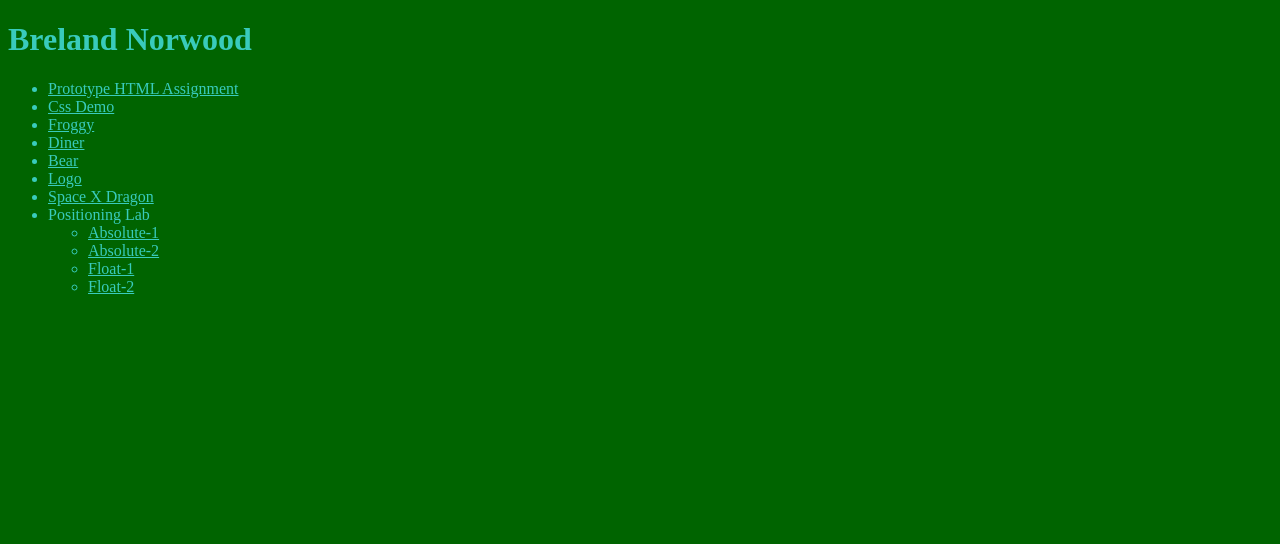
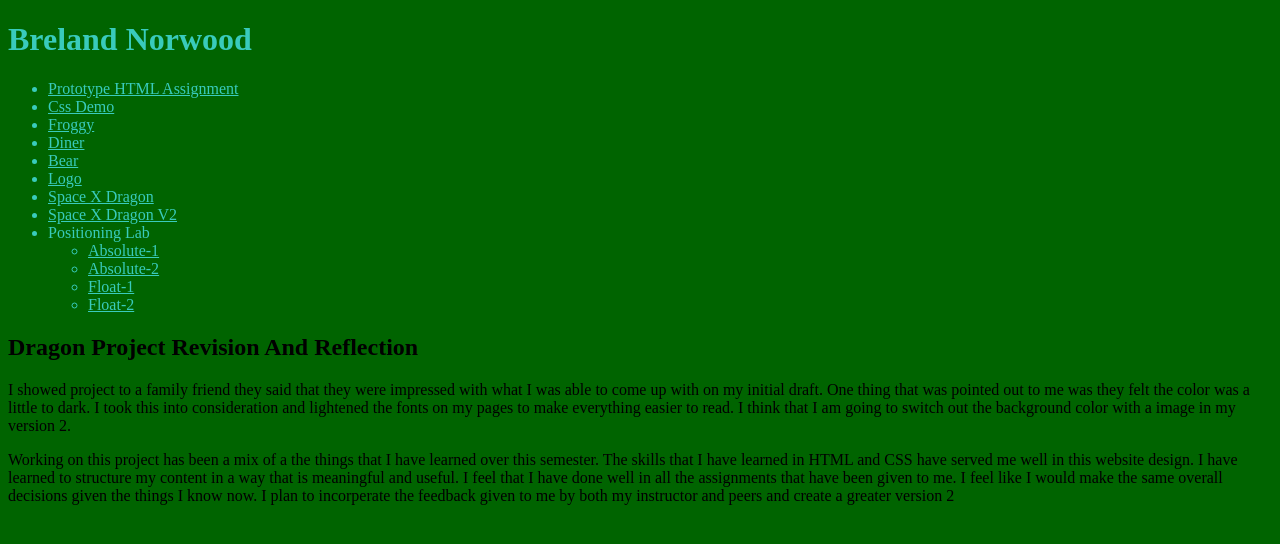
Before and after one commit to snake0517/ifsc-1310, a plain HTML site: page index.html in a window 1280 px wide. Drawn offline with Linux system fonts and the light colour scheme.

Commit message:
added link to version 2

```diff
--- a/index.html
+++ b/index.html
@@ -1,6 +1,7 @@
 <!doctype html>
 
 <html lang="en">
+
 <head>
   <meta charset="utf-8">
 
@@ -21,6 +22,7 @@
       <li><a href="assets/img/bear-beach.jpg"> Bear</a></li>
       <li><a href="assets/img/Logo.jpg"> Logo</a></li>
       <li><a href="dragon/index.html"> Space X Dragon</a></li>
+      <li><a href="dragonv2/index.html"> Space X Dragon V2</a></li>
       <li> Positioning Lab
         <ul>
           <li><a href="positioning-lab/absolute-1.html">Absolute-1</a></li>
@@ -30,6 +32,17 @@
         </ul>
       </li>
     </ul>
+    <h2>Dragon Project Revision And Reflection</h2>
+    <p>I showed project to a family friend they said that they were impressed with what I was able to come up with on my
+      initial draft. One thing that was pointed out to me was they felt the color was a little to dark. I took this into
+      consideration and lightened the fonts on my pages to make everything easier to read. I think that I am going to
+      switch out the background color with a image in my version 2.</p>
+    <p>Working on this project has been a mix of a the things that I have learned over this semester. The skills that I
+      have learned in HTML and CSS have served me well in this website design. I have learned to structure my content in
+      a way that is meaningful and useful. I feel that I have done well in all the assignments that have been given to
+      me. I feel like I would make the same overall decisions given the things I know now. I plan to incorperate the
+      feedback given to me by both my instructor and peers and create a greater version 2</p>
   </nav>
 </body>
+
 </html>
```
Lines whose indentation alone changed are shown as unchanged.
